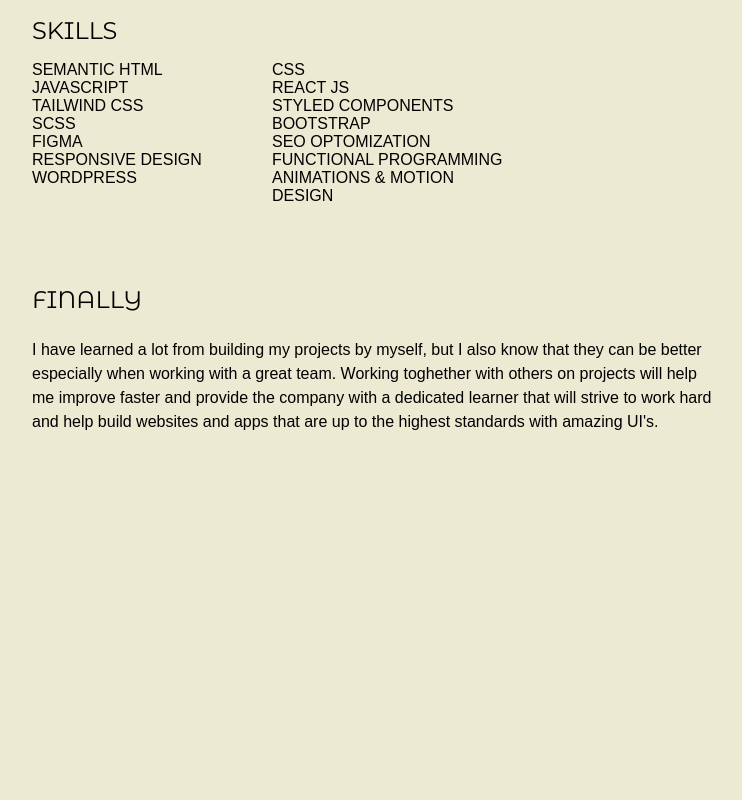
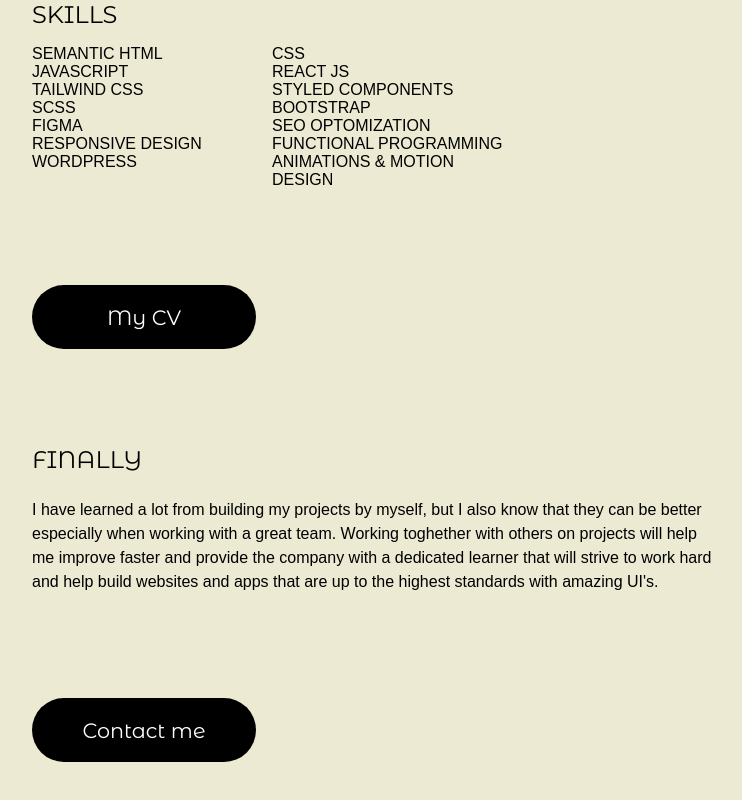
Before and after one commit to TiaanSM/Portfolio, a React (Vite) app: page /about in a window 1280 px wide. Shown: the part 886-1686 px from the top of the page, without its empty margins (192-934 px from the left). Before the commit the page ends 1328 px from the top, so only its background shows below. Built offline with nearby package versions, Linux system fonts and the light colour scheme; a web font is replaced by a local one.

Commit message:
Code cleanup, bug fix.
Cleaned up code components. Fixed bug for projects.

```diff
--- a/src/components/PageTransition.jsx
+++ b/src/components/PageTransition.jsx
@@ -1,10 +1,27 @@
 import styles from '../styles/Components.module.css'
+import { useState, useEffect } from 'react';
 
 const PageTransition = (props) => {
 
+  const [playAnimation, setPlayAnimation] = useState(false)
+
+  useEffect(() => {
+
+    const onPageLoad = () => {
+      setPlayAnimation(true);
+    };
+
+    if (document.readyState === 'complete') {
+      onPageLoad();
+    } else {
+      window.addEventListener('load', onPageLoad);
+      return () => window.removeEventListener('load', onPageLoad);
+    }
+  }, []);
+
   return (
 
-    <div className={props.playAnimation ? styles.pageCoverAfter : styles.pageCoverBefore}></div>
+    <div className={playAnimation === true ? styles.pageCoverAfter : styles.pageCoverBefore}></div>
 
   )
 }
--- a/src/components/PageTransitionLight.jsx
+++ b/src/components/PageTransitionLight.jsx
@@ -1,10 +1,27 @@
 import styles from '../styles/Components.module.css'
+import { useState, useEffect } from 'react';
 
 const PageTransitionLight = (props) => {
 
+  const [playAnimation, setPlayAnimation] = useState(false)
+
+  useEffect(() => {
+
+    const onPageLoad = () => {
+      setPlayAnimation(true);
+    };
+
+    if (document.readyState === 'complete') {
+      onPageLoad();
+    } else {
+      window.addEventListener('load', onPageLoad);
+      return () => window.removeEventListener('load', onPageLoad);
+    }
+  }, []);
+
   return (
 
-    <div className={props.playAnimation ? styles.pageCoverAfter2 : styles.pageCoverBefore2}></div>
+    <div className={playAnimation === true ? styles.pageCoverAfter2 : styles.pageCoverBefore2}></div>
 
   )
 }
--- a/src/pages/About.jsx
+++ b/src/pages/About.jsx
@@ -3,32 +3,15 @@
 import Navbar from '../components/Navbar'
 import PageTransition from '../components/PageTransition';
 
-import { useState, useEffect } from 'react';
 import { Link } from 'react-router-dom';
 
 const About = () => {
-
-  const [playAnimation, setPlayAnimation] = useState(false)
-
-  useEffect(() => {
-
-    const onPageLoad = () => {
-      setPlayAnimation(true);
-    };
-
-    if (document.readyState === 'complete') {
-      onPageLoad();
-    } else {
-      window.addEventListener('load', onPageLoad);
-      return () => window.removeEventListener('load', onPageLoad);
-    }
-  }, []);
 
   return (
 
     <main className={styles.main}>
 
-      <PageTransition playAnimation={playAnimation} />
+      <PageTransition />
       <Navbar link="HOME" href="/" textColor="black" />
 
         <div className={styles.container}>
@@ -75,7 +58,11 @@
             <li className={styles.skill}>WORDPRESS</li>
             <li className={styles.skill}>ANIMATIONS & MOTION DESIGN</li>
           </ul>
+
         </div>
+        <div className={styles.container}>
+            <a href="" className={styles.cvLink}>My CV</a>
+          </div>
 
         <div className={styles.container}>
           <h3 className={styles.contentTitle}>FINALLY</h3>
@@ -86,7 +73,9 @@
             hard and help build websites and apps that are up to the highest standards with amazing UI's.
           </p>
         </div>
-
+        <div className={styles.container}>
+          <Link to="/contact" className={styles.contactLink}>Contact me</Link>
+        </div>
     </main>
 
   )
--- a/src/pages/Contact.jsx
+++ b/src/pages/Contact.jsx
@@ -3,30 +3,12 @@
 import Navbar from '../components/Navbar'
 import PageTransitionLight from '../components/PageTransitionLight';
 
-import { useState, useEffect } from 'react';
-
 const Contact = () => {
-
-  const [playAnimation, setPlayAnimation] = useState(false)
-
-  useEffect(() => {
-
-    const onPageLoad = () => {
-      setPlayAnimation(true);
-    };
-
-    if (document.readyState === 'complete') {
-      onPageLoad();
-    } else {
-      window.addEventListener('load', onPageLoad);
-      return () => window.removeEventListener('load', onPageLoad);
-    }
-  }, []);
 
   return (
     <section className={styles.section}>
 
-      <PageTransitionLight playAnimation={playAnimation} />
+      <PageTransitionLight />
       <Navbar link="HOME" href="/" textColor="#ecead3" />
 
         <h4 className={styles.title}>Hello.</h4>
--- a/src/pages/Home.jsx
+++ b/src/pages/Home.jsx
@@ -4,32 +4,14 @@
 import PageTransition from '../components/PageTransition';
 
 import { Link } from 'react-router-dom';
-import { useState, useEffect } from 'react';
 
 const Home = () => {
-
-  const [playAnimation, setPlayAnimation] = useState(false)
-
-  useEffect(() => {
-
-    const onPageLoad = () => {
-      setPlayAnimation(true);
-    };
-
-    if (document.readyState === 'complete') {
-      onPageLoad();
-    } else {
-      window.addEventListener('load', onPageLoad);
-      return () => window.removeEventListener('load', onPageLoad);
-    }
-  }, []);
-
 
   return (
 
     <header className={styles.header} >
 
-      <PageTransition playAnimation={playAnimation} />
+      <PageTransition />
       <Navbar link="GITHUB" href="https://github.com" textColor="black" />
 
       <div className={styles.container}>
--- a/src/pages/Work.jsx
+++ b/src/pages/Work.jsx
@@ -3,30 +3,12 @@
 import Navbar from '../components/Navbar'
 import PageTransitionLight from '../components/PageTransitionLight'
 
-import { useState, useEffect } from 'react';
-
 const Work = () => {
-
-    const [playAnimation, setPlayAnimation] = useState(false)
-
-    useEffect(() => {
-
-    const onPageLoad = () => {
-      setPlayAnimation(true);
-    };
-
-    if (document.readyState === 'complete') {
-      onPageLoad();
-    } else {
-      window.addEventListener('load', onPageLoad);
-      return () => window.removeEventListener('load', onPageLoad);
-    }
-    }, []);
 
   return (
     <section className={styles.section}>
 
-        <PageTransitionLight playAnimation={playAnimation} />
+        <PageTransitionLight />
         <Navbar link="HOME" href="/" textColor="#ecead3" />
 
         <div className={styles.descContainer}>
@@ -45,17 +27,17 @@
         <div className={styles.projectContainer}>
 
             <div className={styles.project}>
-                <a href="" target="_blank" className={styles.projectName}>STUDIO ZAA</a>
+                <a href="https://studio-zaa.netlify.app" target="_blank" className={styles.projectName}>STUDIO ZAA</a>
                 <p className={styles.projectRoles}>- Website development.</p>
             </div>
 
             <div className={styles.project}>
-                <a href="" target="_blank" className={styles.projectName}>JAKES BAR-B-Q</a>
+                <a href="https://jakes-bar-b-q.netlify.app" target="_blank" className={styles.projectName}>JAKES BAR-B-Q</a>
                 <p className={styles.projectRoles}>- Website development.</p>
             </div>
 
             <div className={styles.project}>
-                <a href="" target="_blank" className={styles.projectName}>LIGHTHOUSE</a>
+                <a href="https://light-house-landingpage.netlify.app" target="_blank" className={styles.projectName}>LIGHTHOUSE</a>
                 <p className={styles.projectRoles}>- Landing page development.</p>
             </div>
 
--- a/src/styles/About.module.css
+++ b/src/styles/About.module.css
@@ -5,14 +5,17 @@
     align-items: center;
     flex-direction: column;
     background-color: #ecead3;
+    overflow: hidden;
 }
 
 .container {
     margin-right: 10rem;
     width: 55vw;
-    padding-top: 5rem;
+    padding-top: 3rem;
+    padding-bottom: 3rem;
     display: flex;
     flex-direction: column;
+    overflow: hidden;
 }
 
 .title {
@@ -57,6 +60,26 @@
     font-family: 'Niramit', sans-serif;
 }
 
+.cvLink, .contactLink {
+    border-radius: 3rem;
+    height: 4rem;
+    width: 14rem;
+    display: flex;
+    justify-content: center;
+    align-items: center;
+    margin-left: 1rem;
+    color: white;
+    font-family: 'Montserrat Alternates', sans-serif;
+    text-decoration: none;
+    background-color: black;
+    font-size: 1.3rem;
+    transition: all 0.7s ease;
+}
+
+.cvLink:hover, .contactLink:hover {
+    width: 18rem;
+}
+
 @media (max-width: 800px) {
 
     .container {
@@ -92,4 +115,13 @@
     .skillList {
         grid-template-columns: 1fr;
     }
+
+    .cvLink, .contactLink {
+        width: 100%;
+        margin-left: 0rem;
+    }
+
+    .cvLink:hover, .contactLink:hover {
+        width: 100%;
+    }
 }
```
